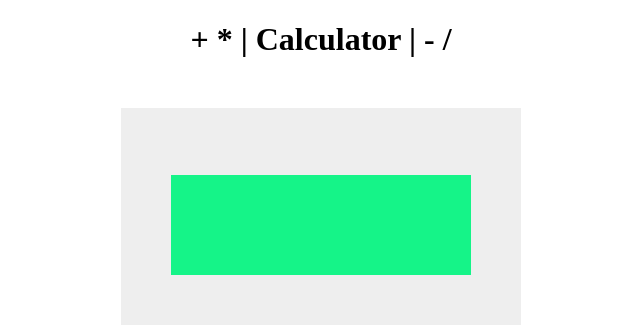
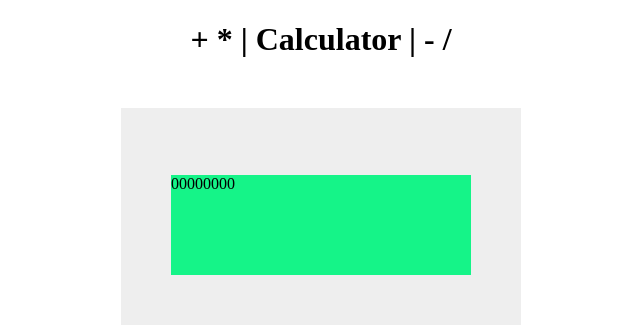
Before and after one commit to SunnyMayo/calculator, a plain HTML site: page index.html in a window 1280 px wide. Shown: the top 325 px of the page, 319-959 px from the left. Drawn offline with Linux system fonts and the light colour scheme.

Commit message:
amended calculator display

```diff
--- a/index.html
+++ b/index.html
@@ -11,7 +11,7 @@
     <body>
         <h1>+ * | Calculator | - /</h1>
         <div id="calculator">
-            <div id="display"></div>
+            <div id="display">00000000</div>
             <div id="numpad"></div>
         </div>
 
```
